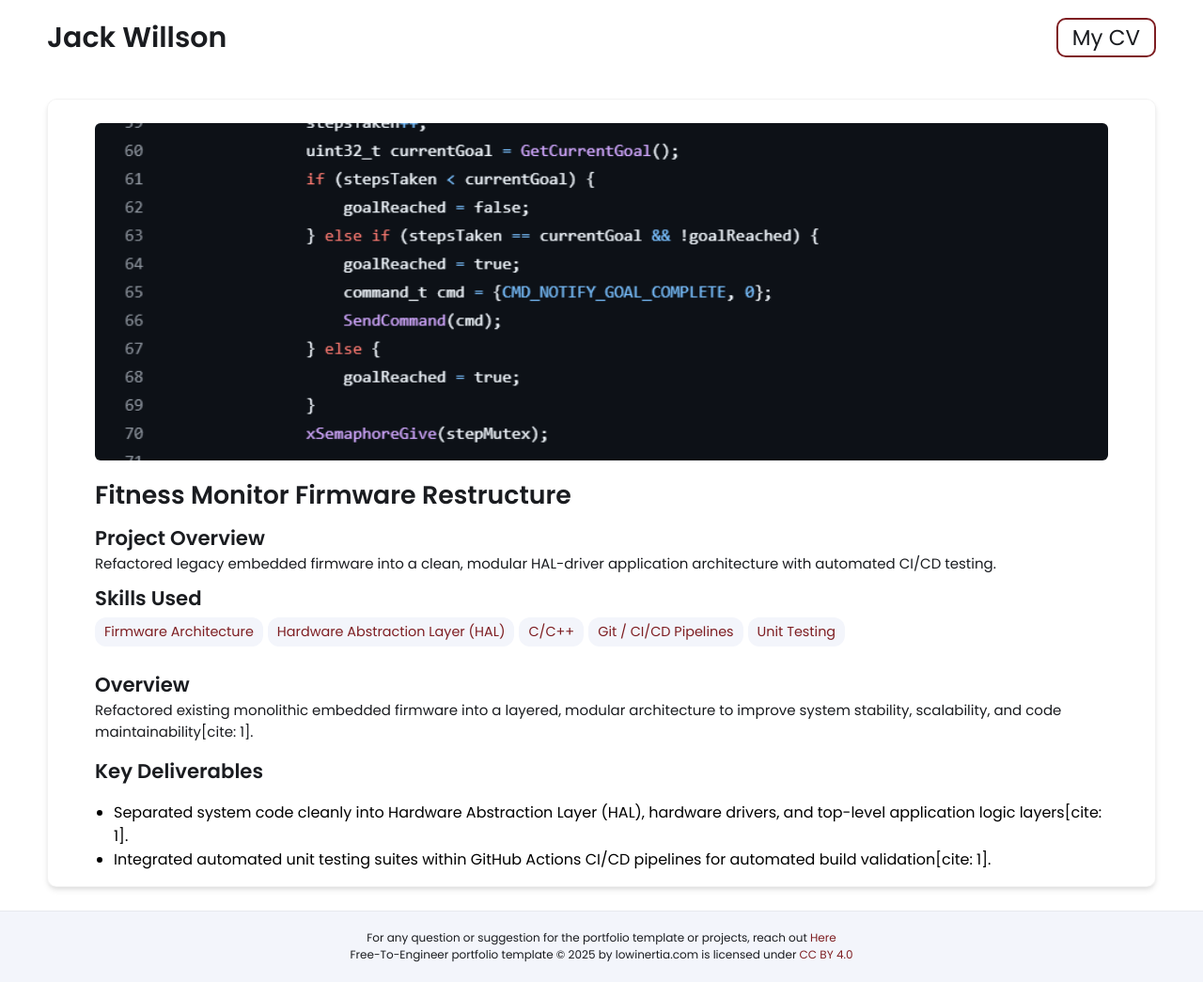
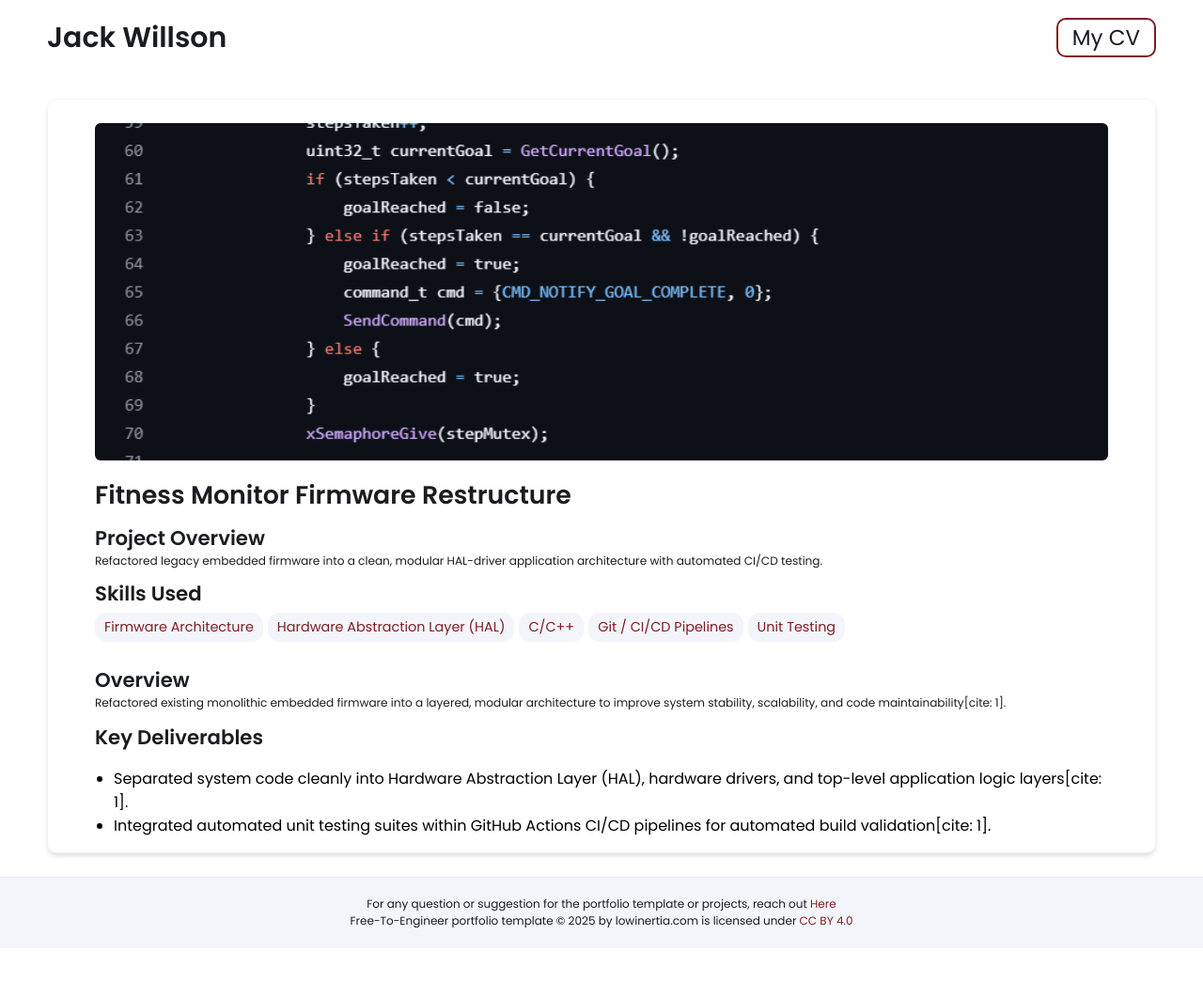
Before and after one commit to jack-wi11son/jack-wi11son.github.io, a Jekyll site: the page built from _projects/3-firmware-restructure/index.md, in a window 1280 px wide. Shown: the whole page at 94% size. Built offline with Jekyll 4.4.1, drawn with Linux system fonts in a browser that asks for light colours; after the commit the page ends 1009 px from its top, so only the background shows below that.

Commit message:
edit h1 h2 and p size

```diff
--- a/css/styles.css
+++ b/css/styles.css
@@ -37,10 +37,11 @@
 h1 {
     color: var(--text-color);
     font-size: calc(14px + 1.0vw); /* Base size of 20px, increases with viewport width */
+    font-size: clamp(19px, calc(14px + 1.0vw), 30px);
 }
 h2 {
     color: var(--text-color);
-    font-size: calc(11px + 0.8vw);
+    font-size: clamp(16px, calc(11px + 0.8vw), 24px);
 }
 h3 {
     font-weight: normal;
@@ -54,7 +55,7 @@
 
 p {
     color: var(--text-color);
-    font-size: 15px;
+    font-size: clamp(12px, calc(7px + 0.4vw), 15px);
     margin-bottom: 1em;
     padding: 0;
   }
```
